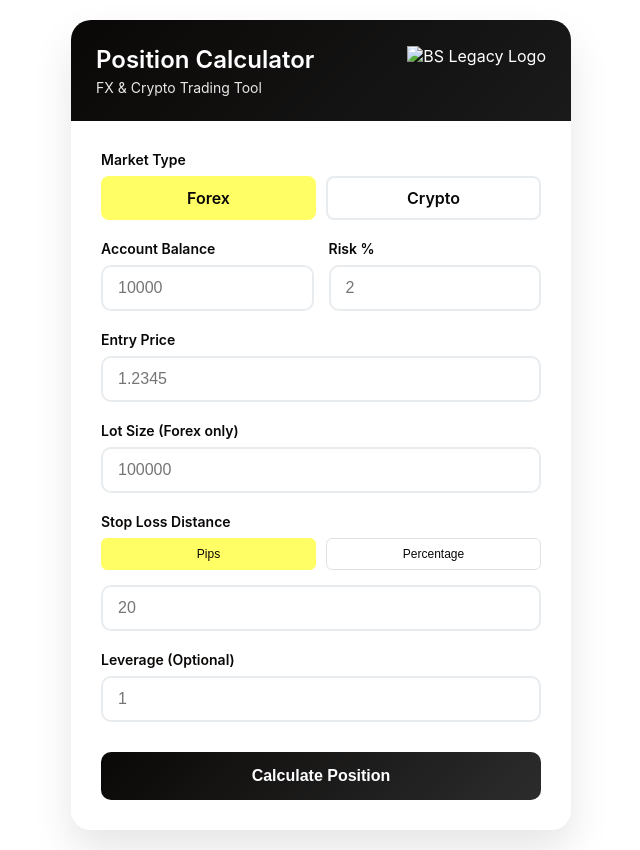
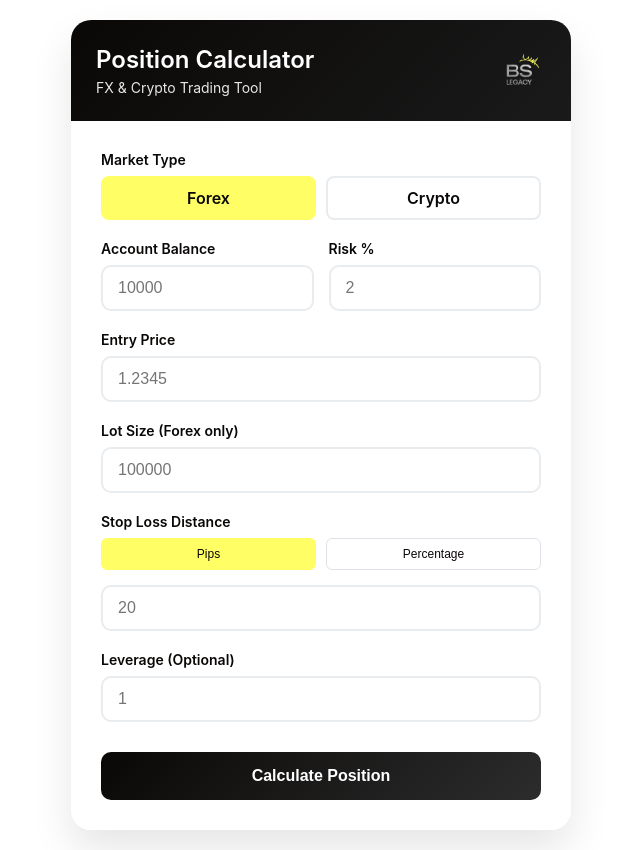
Before and after one commit to aberezniuk/poscalc, a plain HTML site: page index.html in a window 1280 px wide. Shown: the whole page, without its empty margins (319-959 px from the left). Drawn offline with Linux system fonts and the light colour scheme.

Commit message:
fix logo

```diff
--- a/index.html
+++ b/index.html
@@ -260,7 +260,7 @@
                 <h1>Position Calculator</h1>
                 <p>FX & Crypto Trading Tool</p>
             </div>
-            <img src="bs_legacy_logo.png" alt="BS Legacy Logo" class="logo">
+            <img src="logo.png" alt="BS Legacy Logo" class="logo">
         </div>
 
         <div class="form-container">
```
